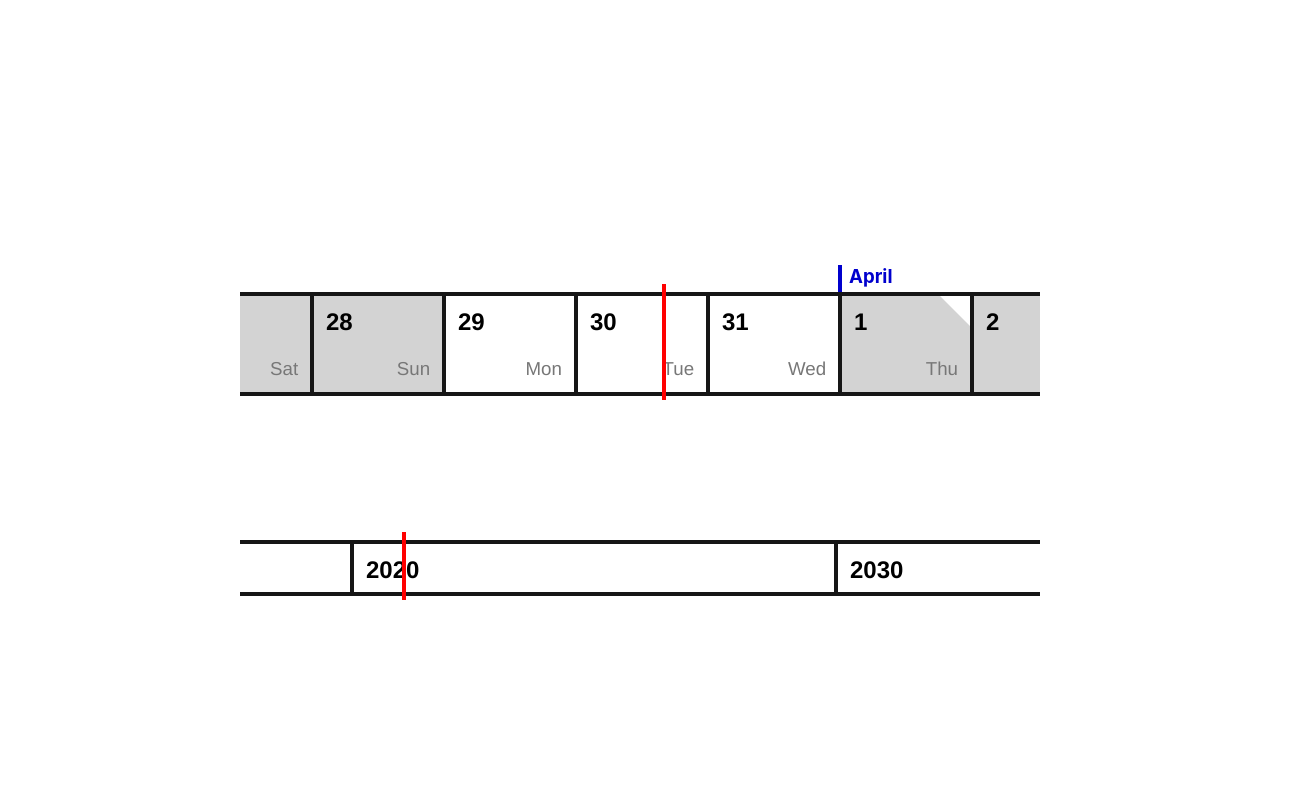
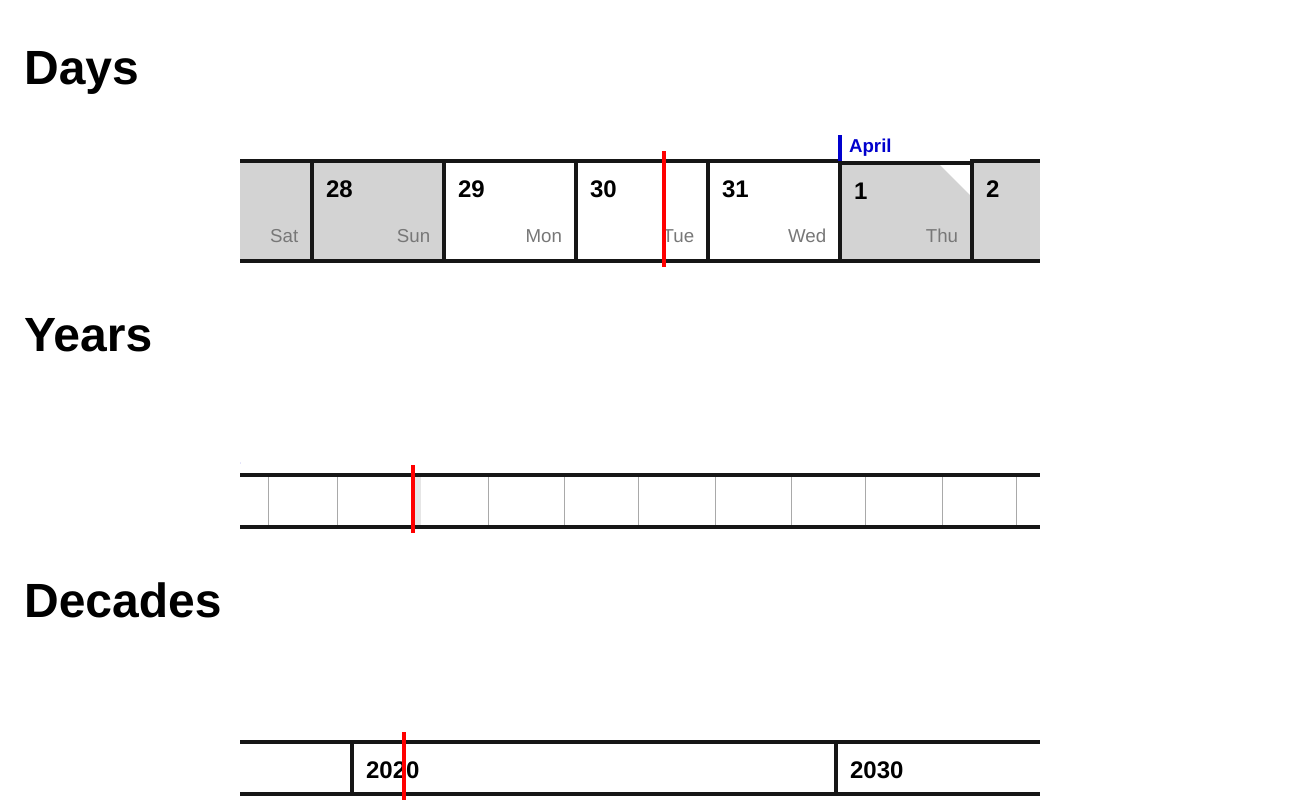
Before and after one commit to albert-tomanek/timevisu, a React (Create React App) app: page / in a window 1280 px wide. Shown: the whole page, 1304 px wide, since content can reach past the window. Built offline with nearby package versions, Linux system fonts and the light colour scheme.

Commit message:
Added year view.

```diff
--- a/src/App.css
+++ b/src/App.css
@@ -4,6 +4,17 @@
     flex-direction: column;
     justify-content: center;
     align-items: center;
+
+    font-family: helvetica;
+}
+
+.App > h2 {
+    width: 100%;
+    /* margin: 30px 48px; */
+    margin-left: 48px;
+
+    font-size: 36pt;
+    font-weight: bold;
 }
 
 .calendar-nav {
@@ -61,7 +72,7 @@
 
 .day-no {
   z-index: 1;
-  position: relative;
+  position: absolute;
   left: 12px;
   top:  12px;
   margin: 0px;
@@ -108,17 +119,13 @@
   height: 48px !important;
 }
 
-.year-strip {
-  position: relative;
-  display: /*inline-*/block;
-  width: /*100%*/ 900px;
+.year-tile {
+  width:  900px;
   height: 48px;
-
-  border: 4px solid #161616;
 }
 .month-div {
   display: inline-block;
-  height: 48px;
+  height: 100%;
 
   border-right: 1px solid darkgray;
   margin-right: -1px;
--- a/src/App.tsx
+++ b/src/App.tsx
@@ -6,6 +6,7 @@ import { TileState, TileProps, Tile, TileStrip } from './Tile';
 
 // import { Decade, DecadeStrip } from './Decade';
 const { Day, DayStrip }       = require('./Day.tsx');
+const { Year, YearStrip }     = require('./Year.tsx');
 const { Decade, DecadeStrip } = require('./Decade.tsx');    // Uhh. :-\ See: https://github.com/Microsoft/TypeScript/issues/14558#issuecomment-385846741
 
 /* CSS manipulation */
@@ -30,7 +31,13 @@ export function get_css_class(selector: string): CSSStyleRule {
 
 /* Holidays */
 
-export var HOLIDAYS = [
+export interface Holiday {
+    name:  string,
+    start: number[],
+    end:   number[],
+}
+
+export var HOLIDAYS: Holiday[] = [
     {"name": "Vánoční prázdniny",    "start": [2018, 12, 22], "end": [2019,  1,  2]},
     {"name": "Pololetní prázdniny",  "start": [2019,  2,  1], "end": [2019,  2,  2]},
     {"name": "Jarní prázdniny",      "start": [2019,  2, 18], "end": [2019,  2, 24]},
@@ -60,7 +67,11 @@ export function date_from_tuple (dtup: number[]) {
 function App() {
     return (
         <div className="App">
+            <h2>Days</h2>
             <DayStrip/>
+            <h2>Years</h2>
+            <YearStrip/>
+            <h2>Decades</h2>
             <DecadeStrip/>
         </div>
     );
--- a/src/Day.tsx
+++ b/src/Day.tsx
@@ -102,7 +102,7 @@ export class DayStrip extends TileStrip<DayStripProps, {}>
             <FixedSizeList
                 ref={view => {if (view != null) {(view as FixedSizeList).scrollToItem(Day.since_epoch(new Date), "center"); }}}
                 className="tile-strip"
-                height={200}
+                height={160}
                 width={800}
                 itemCount={45000}
                 itemSize={parseInt(tile_style.borderWidth) + parseInt(day_style.width)}
--- a/src/Decade.tsx
+++ b/src/Decade.tsx
@@ -58,7 +58,7 @@ export class DecadeStrip extends TileStrip<{}, {}>
             <FixedSizeList
                 ref={view => {if (view != null) {(view as FixedSizeList).scrollToItem(((new Date).getFullYear() - DecadeStrip.first) / 10, "center"); }}}
                 className="tile-strip"
-                height={200}
+                height={160}
                 width={800}
                 itemCount={(DecadeStrip.last - DecadeStrip.first) / 10}
                 itemSize={parseInt(tile_style.borderWidth) + parseInt(decade_style.width)}
--- a/src/Tile.tsx
+++ b/src/Tile.tsx
@@ -32,7 +32,7 @@ export abstract class Tile<P extends TileProps = TileProps, S extends TileState
         }
     }
 
-    abstract render_tile(): React.ReactNode;
+    abstract render_tile(): JSX.Element;
 
     render() {
         return (
--- /dev/null
+++ b/src/Year.tsx
@@ -0,0 +1,115 @@
+import React from 'react';
+import { FixedSizeListProps, FixedSizeList } from 'react-window';
+import { TileState, TileProps, Tile, TileStrip } from './Tile';
+import { get_css_class, date_from_tuple, Holiday, HOLIDAYS } from './App';
+
+interface YearProps extends TileProps {
+    offset: number,
+}
+
+interface YearState extends TileState {
+    jan1: Date,
+}
+
+export class Year extends Tile<YearProps, YearState> {
+    static len = (365*24*60*60*1000);
+
+	constructor(props: YearProps) {
+		super(props);
+
+        this.state = {
+            jan1: new Date(YearStrip.first + props.offset, 0, 1),
+            ...(this.state as TileState),
+        };
+
+        this.state.labels.push(this.state.jan1.getFullYear().toString());
+	}
+
+    get_progress() {
+        if ((new Date).getFullYear() == this.state.jan1.getFullYear()) {
+            var now = new Date();
+            return (now.getTime() - this.state.jan1.getTime()) / Year.len;
+        } else {
+            return null;
+        }
+    }
+
+    create_holiday_div (hday: Holiday) : JSX.Element {
+      var start = date_from_tuple(hday['start']);
+      var end   = date_from_tuple(hday['end']);
+
+      return (
+        <div
+            className="holiday-block"
+            style={{
+                left: ((start.getTime() - this.state.jan1.getTime()) / Year.len * 900).toString() + 'px',
+                width: (((end.getTime() - start.getTime()) / Year.len) * 900).toString() + 'px'
+            }}
+        >
+        </div>
+      );
+    }
+
+    render_tile() {
+        /* Create holidays */
+        var holiday_divs: JSX.Element[] = [];
+        for (var i = 0; i < HOLIDAYS.length; i++)
+        {
+            if (date_from_tuple(HOLIDAYS[i].start).getFullYear() == this.state.jan1.getFullYear()) {
+                holiday_divs.push(this.create_holiday_div(HOLIDAYS[i]));
+            }
+        }
+
+        /* Create month markers */
+        var month_markers: JSX.Element[] = [];
+        for (var d = new Date(this.state.jan1), start_fract = 0, end_fract = 0, i = 0; i < 12 - 1; i++)   // 12 - 1: we don;t need the last month marker
+        {
+            start_fract = (d.getTime() - this.state.jan1.getTime()) / Year.len;
+            d.setMonth(d.getMonth() + 1);
+            end_fract   = (d.getTime() - this.state.jan1.getTime()) / Year.len;
+
+            month_markers.push(<div className="month-div" style={{width: (end_fract - start_fract) * 900}} key={d.toUTCString()}></div>);
+        }
+
+        return (
+            <div className="tile year-tile">
+                {/* <h2 className="day-no">{this.state.jan1.getFullYear()}</h2> */}
+                {holiday_divs}
+                {month_markers}
+                {this.get_indicator()}
+            </div>
+        );
+    }
+}
+
+export class YearStrip extends TileStrip<{}, {}>
+{
+    static first = 1700;
+    static last  = 2120;
+
+    constructor(props: {}) {
+        super(props);
+    }
+
+    render() {
+        var tile_style = get_css_class(".tile").style;
+        var year_style = get_css_class(".year-tile").style;
+
+        // height={2*parseInt(day_style.borderWidth) + parseInt(day_style.height) + parseInt(day_style.marginTop) + parseInt(day_style.marginBottom)}
+        return (
+            <FixedSizeList
+                ref={view => {if (view != null) {(view as FixedSizeList).scrollToItem(((new Date).getFullYear() - YearStrip.first), "center"); }}}
+                className="tile-strip"
+                height={160}
+                width={800}
+                itemCount={YearStrip.last - YearStrip.first}
+                itemSize={parseInt(tile_style.borderWidth) + parseInt(year_style.width)}
+                layout="horizontal"
+            >
+                {({index, style}) => { return (
+                    <Year offset={index} style={{position: style.position, left: style.left}}/>
+                );}}
+            </FixedSizeList>
+        );
+    }
+}
```
